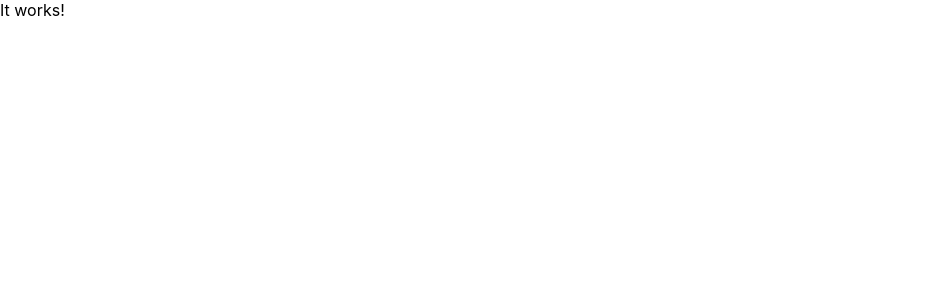
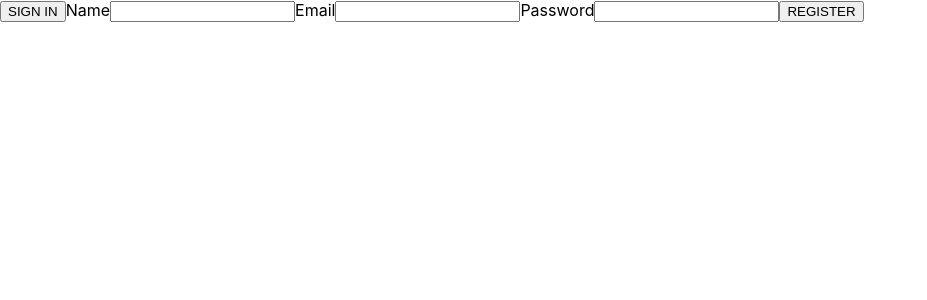
Before and after one commit to AleksandraMuller/Bookify-Project, a React (Create React App) app in the folder frontend/: page /register in a window 1280 px wide. Shown: the top 300 px of the page, without its empty margins (0-927 px from the left). Built offline with nearby package versions, Linux system fonts and the light colour scheme.

Commit message:
Register component added, adding user

```diff
--- a/frontend/package.json
+++ b/frontend/package.json
@@ -14,6 +14,7 @@
     "react": "^16.12.0",
     "react-dom": "^16.12.0",
     "react-redux": "^7.2.0",
+    "react-router-dom": "^5.1.2",
     "react-scripts": "^3.3.0"
   },
   "scripts": {
--- a/frontend/public/index.html
+++ b/frontend/public/index.html
@@ -4,7 +4,7 @@
 <head>
   <meta charset="utf-8" />
   <meta name="viewport" content="width=device-width, initial-scale=1" />
-    <title>Technigo React App</title>
+  <title>Bookify App</title>
 </head>
 
 <body>
--- a/frontend/src/App.js
+++ b/frontend/src/App.js
@@ -1,8 +1,10 @@
 import React from "react";
+import { BrowserRouter, Switch, Route } from "react-router-dom";
 import { Provider } from "react-redux";
 import { combineReducers, configureStore } from "@reduxjs/toolkit";
 
 import { Main } from "./components/Main";
+import { Register } from "./components/Register";
 import { auth } from "./reducers/auth";
 
 const reducer = combineReducers({
@@ -14,7 +16,16 @@ const store = configureStore({ reducer });
 export const App = () => {
   return (
     <Provider store={store}>
-      <Main />
+      <BrowserRouter>
+        <Switch>
+          <Route path="/" exact>
+            <Main />
+          </Route>
+          <Route path="/register" exact>
+            <Register />
+          </Route>
+        </Switch>
+      </BrowserRouter>
     </Provider>
   );
 };
--- a/frontend/src/components/Main.js
+++ b/frontend/src/components/Main.js
@@ -1,5 +1,13 @@
 import React from "react";
+import { useHistory } from "react-router-dom";
 
 export const Main = () => {
-  return <div>It works!</div>;
+  const history = useHistory();
+
+  return (
+    <div>
+      <button onClick={() => history.push("/login")}>Log in</button>
+      <button onClick={() => history.push("/register")}>Register</button>
+    </div>
+  );
 };
--- /dev/null
+++ b/frontend/src/components/Register.js
@@ -0,0 +1,63 @@
+import React, { useState } from "react";
+// import { useDispatch } from "react-redux";
+import { useHistory } from "react-router-dom";
+
+import { auth } from "../reducers/auth";
+const URL = "http://localhost:8080/users";
+
+export const Register = () => {
+  const [name, setName] = useState();
+  const [email, setEmail] = useState();
+  const [password, setPassword] = useState();
+  const [errorText, setErrorText] = useState(false);
+  const history = useHistory();
+  // const dispatch = useDispatch();
+
+  const handleRegister = event => {
+    event.preventDefault();
+    fetch(URL, {
+      method: "POST",
+      body: JSON.stringify({ name, email, password }),
+      headers: { "Content-Type": "application/json" }
+    })
+      .then(res => {
+        res.json();
+        if (res.status === 201) {
+          history.push("/login");
+        } else {
+          setErrorText(true);
+          throw new Error("Unable to sign Up, please try again");
+        }
+      })
+      .then(json => console.log(json))
+      .catch(err => console.log("error:", err));
+  };
+
+  return (
+    <div>
+      <button onClick={() => history.push("/login")}>SIGN IN</button>
+      <label>Name</label>
+      <input
+        type="text"
+        value={name}
+        onChange={event => setName(event.target.value)}
+      ></input>
+
+      <label>Email</label>
+      <input
+        type="email"
+        value={email}
+        onChange={event => setEmail(event.target.value)}
+      ></input>
+
+      <label>Password</label>
+      <input
+        type="password"
+        value={password}
+        onChange={event => setPassword(event.target.value)}
+      ></input>
+      <button onClick={event => handleRegister(event)}>REGISTER</button>
+      {errorText && <div>Could not add user. Please try again!</div>}
+    </div>
+  );
+};
--- a/frontend/src/reducers/auth.js
+++ b/frontend/src/reducers/auth.js
@@ -10,5 +10,6 @@ const initialState = {
 
 export const auth = createSlice({
   name: "auth",
-  initialState
+  initialState,
+  reducers: {}
 });
```
Also changed, not shown: 1 other file (tests, documents, lock files or other folders). Lines whose indentation alone changed are shown as unchanged.
